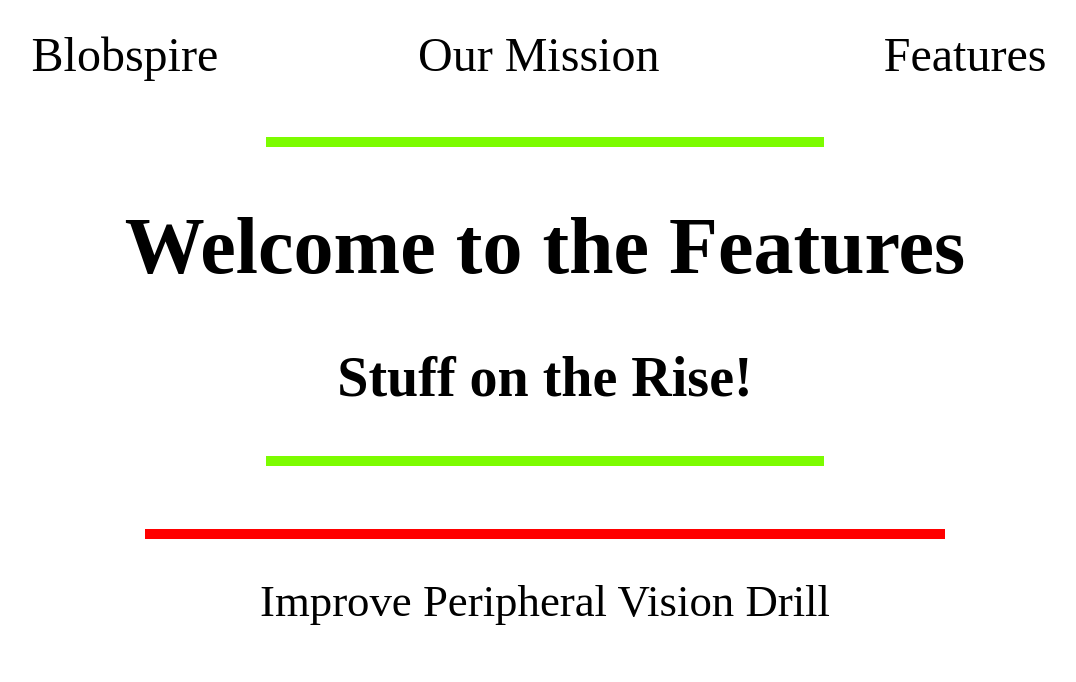
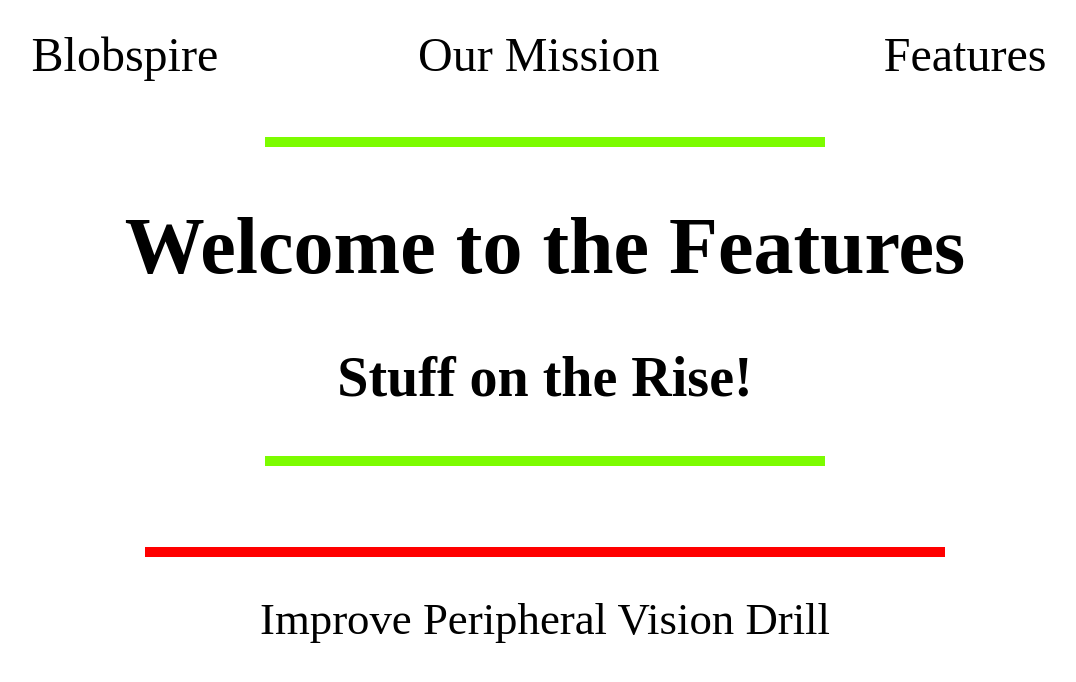
Before and after one commit to blobspire/blobspire.github.io, a Jekyll site: the page features/index.html, which Jekyll copies as it is, in a window 1280 px wide. Shown: the top 682 px of the page, without its empty margins (95-1171 px from the left). Built offline with Jekyll 4.4.1, drawn with Linux system fonts in a browser that asks for light colours.

Commit message:
Widen bar and add empty line after bar

```diff
--- a/features/index.html
+++ b/features/index.html
@@ -93,14 +93,14 @@
 /* Chrome, Safari, Opera */
 @-webkit-keyframes bar {
     0%   {background-color: lawngreen; width: 43vw;}
-    50%  {background-color: lawngreen; width: 80vw;}
+    50%  {background-color: lawngreen; width: 90vw;}
     100% {background-color: lawngreen; width: 43vw;}
 }
 
 /* Standard syntax */
 @keyframes bar {
     0%   {background-color: lawngreen; width: 43vw;}
-    50%  {background-color: lawngreen; width: 80vw;}
+    50%  {background-color: lawngreen; width: 90vw;}
     100% {background-color: lawngreen; width: 43vw;}
 
 }
@@ -130,6 +130,7 @@
 <br>
 <br>
 <br>
+<br>
 
 <form id="reload">
 <input type="image" src="redSquareArt.png" onclick="" align="middle" width="800" height="10" />
```
